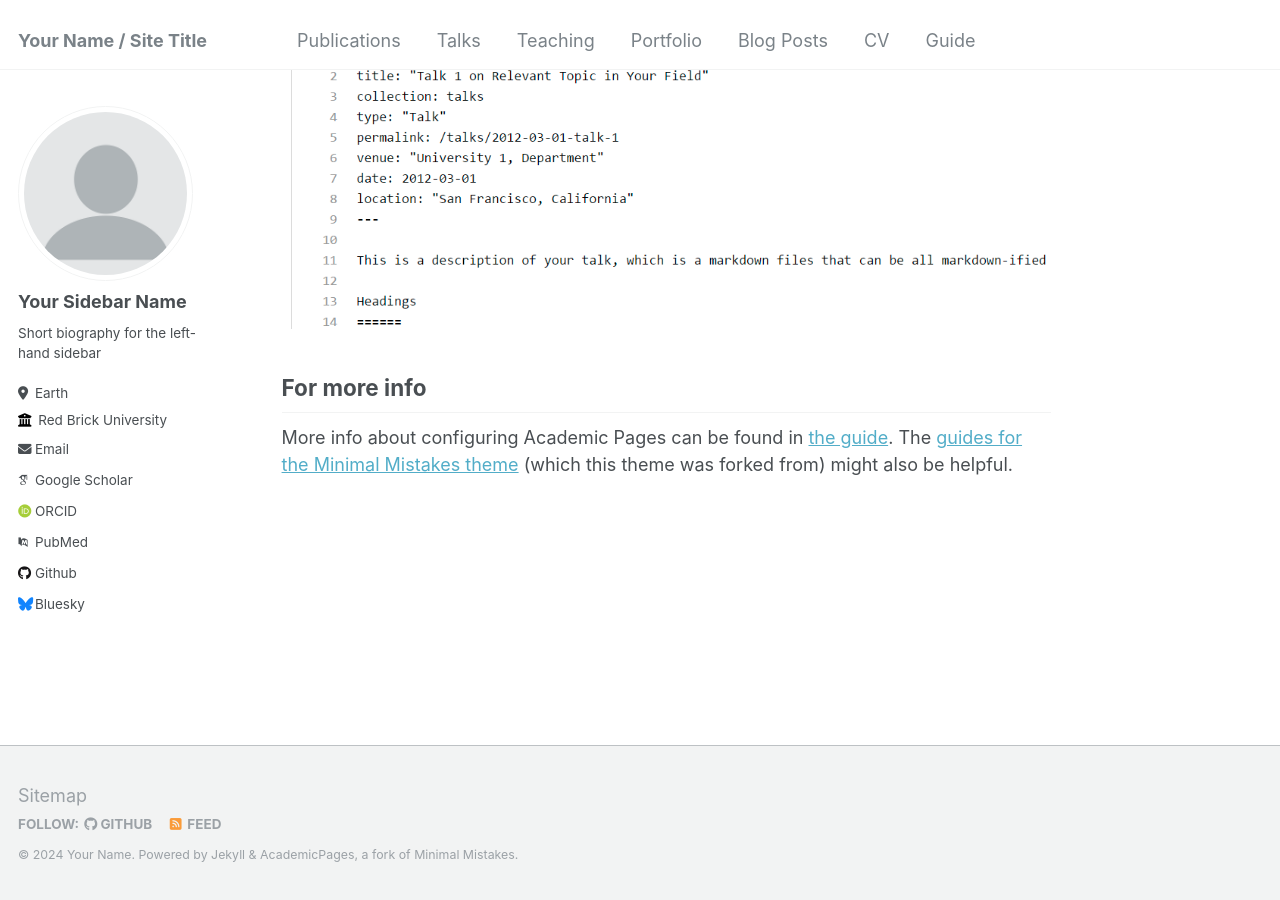
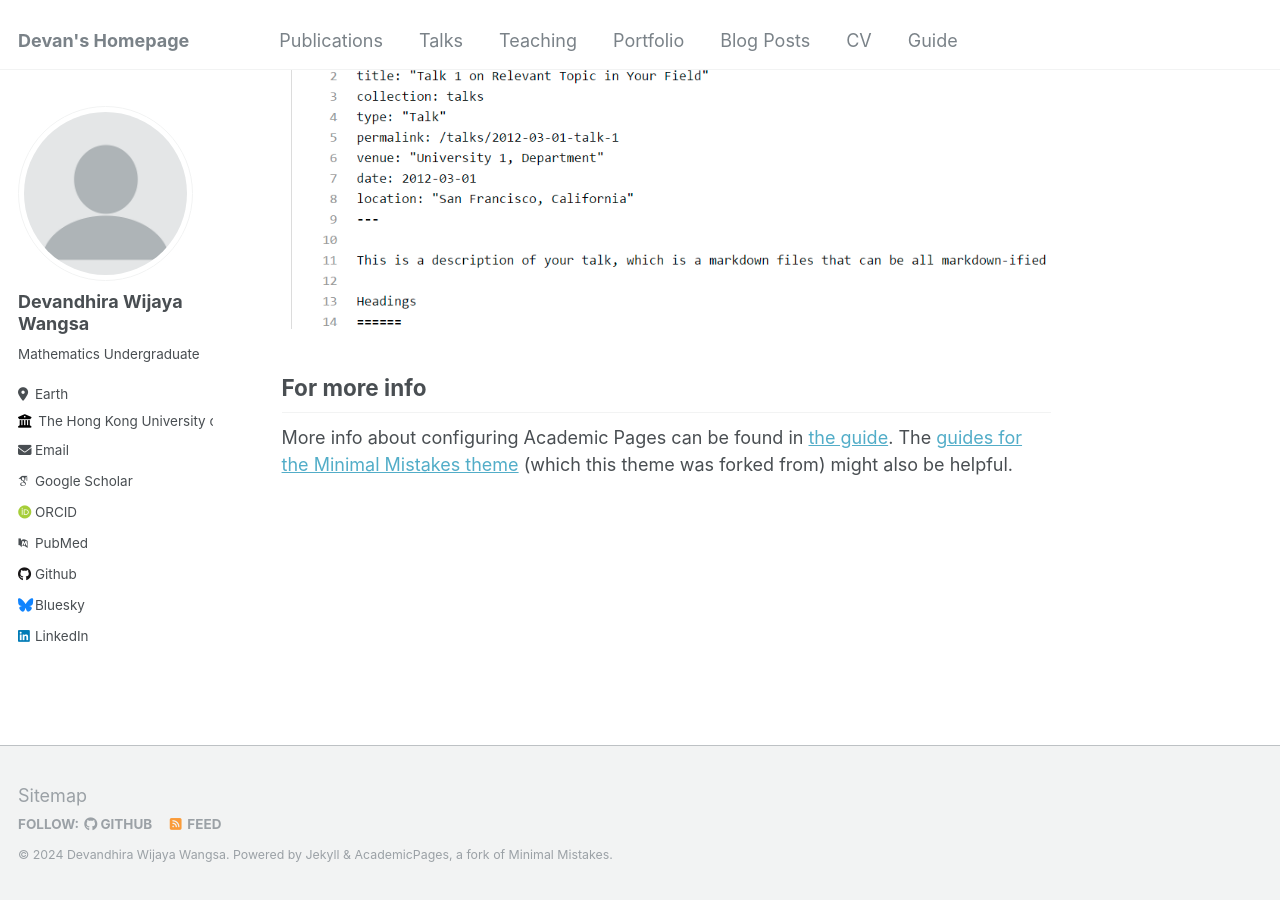
Before and after one commit to devandhira/devandhira.github.io, a Jekyll site: the page built from _pages/about.md, in a window 1280 px wide and 900 px high, scrolled down 2660 px. Built offline with Jekyll 4.4.1, drawn with Linux system fonts in a browser that asks for light colours; some web fonts are replaced.

Commit message:
Update _config.yml

```diff
--- a/_config.yml
+++ b/_config.yml
@@ -8,13 +8,13 @@
 
 # Basic Site Settings
 locale                   : "en-US"
-title                    : "Your Name / Site Title"
+title                    : "Devan's Homepage"
 title_separator          : "-"
-name                     : &name "Your Name"
+name                     : &name "Devandhira Wijaya Wangsa"
 description              : &description "personal description"
-url                      : https://academicpages.github.io # the base hostname & protocol for your site e.g. "https://mmistakes.github.io"
+url                      : https://devandhira.github.io # the base hostname & protocol for your site e.g. "https://mmistakes.github.io"
 baseurl                  : "" # the subpath of your site, e.g. "/blog"
-repository               : "academicpages/academicpages.github.io"
+repository               : "devandhira/devandhira.github.io"
 
 # Site Author - The following control what appear as part of the author content on the side bar.
 #               If a field is blank the icon and link will not appear, otherwise it will be shown.
@@ -22,13 +22,13 @@ repository               : "academicpages/academicpages.github.io"
 author:
   # Biographic information
   avatar           : "profile.png"
-  name             : "Your Sidebar Name"
+  name             : "Devandhira Wijaya Wangsa"
   pronouns         : # example: "she/her"
-  bio              : "Short biography for the left-hand sidebar"
+  bio              : "Mathematics Undergraduate"
   location         : "Earth"
-  employer         : "Red Brick University"
+  employer         : "The Hong Kong University of Science and Technology"
   uri              : # URL
-  email            : "none@example.org"
+  email            : "devandhira@live.com"
 
   # Academic websites
   arxiv            : # URL - Update with the correct link to your profile
@@ -43,7 +43,7 @@ author:
   bitbucket        : # Username - Update with your username on the site
   codepen          : # Username
   dribbble         : # Username
-  github           : "academicpages"
+  github           : "devandhira"
   kaggle           : # Username
   stackoverflow    : # User number or user number and name (i.e., use "1" or "1/jeff-atwood")
 
@@ -57,7 +57,7 @@ author:
   keybase          : # Username
   instagram        : # Username
   lastfm           : # Username
-  linkedin         : # Username
+  linkedin         : "devandhira"
   mastodon         : # URL
   medium           : # URL
   pinterest        : # Username
```
